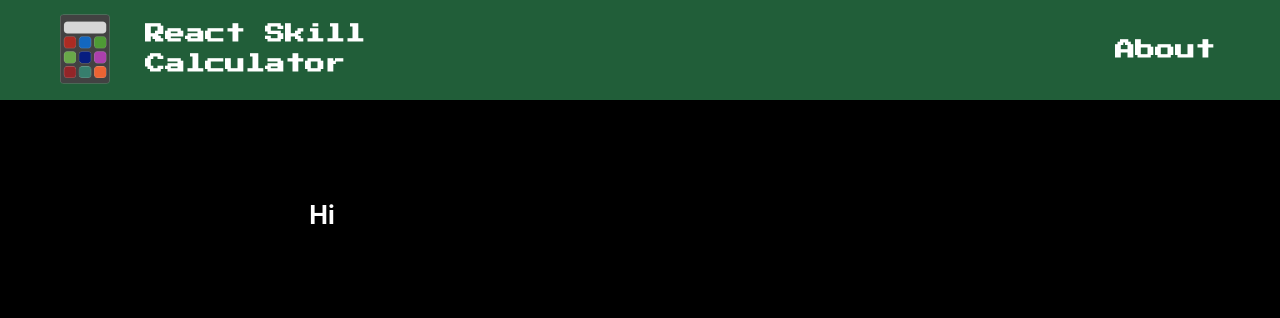
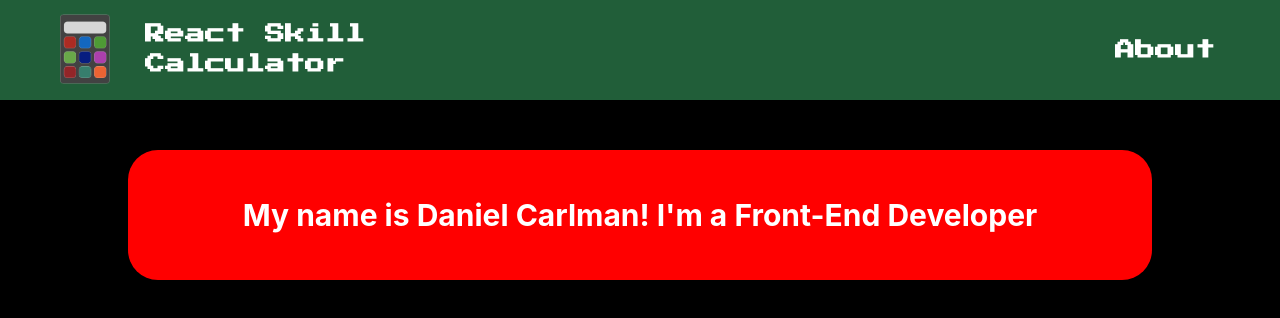
Before and after one commit to danielcarlman/skillcalculator, a React (Create React App) app: page /about in a window 1280 px wide. Shown: the top 318 px of the page. Built offline with nearby package versions, Linux system fonts and the light colour scheme.

Commit message:
Created skeleton for the About page

```diff
--- a/src/Views/About.js
+++ b/src/Views/About.js
@@ -1,15 +1,15 @@
 import React, { Component } from 'react';
-import * as C from '../styles';
+import * as C from './styles';
 
 export default class About extends Component {
   render() {
     return (
       <C.Container>
-        <C.BoxContainer>
-          <C.Box>
-            <C.InfoText>Hi</C.InfoText>
-          </C.Box>
-        </C.BoxContainer>
+        <C.Box>
+          <C.BoxSmallText>
+            My name is Daniel Carlman! I'm a Front-End Developer
+          </C.BoxSmallText>
+        </C.Box>
       </C.Container>
     );
   }
--- a/src/Views/styles.js
+++ b/src/Views/styles.js
@@ -4,111 +4,32 @@ const Container = styled.div`
   display: flex;
   flex-direction: column;
   align-items: center;
-  background-color: black;
+  width: 100%;
   color: white;
 `;
-const CounterContainer = styled.div`
+
+const Box = styled.div`
   display: flex;
   flex-direction: column;
-  justify-content: center;
+  justify-content: ${(props) => (props.isClicked ? 'center' : 'space-between')};
   align-items: center;
-  top: 0;
-  width: 100%;
-  position: ${(props) => (props.isClicked ? 'static' : 'sticky')};
-  background: rgb(0, 0, 0, 0.75);
-  margin-top: 2rem;
-`;
-
-const Counter = styled.h1`
-  color: orchid;
-  font-size: ${(props) => (props.isClicked ? '3rem' : '5rem')};
-  font-weight: 700;
-  opacity: 1;
-  margin: 0;
-`;
-
-const Results = styled.h1`
-  display: ${(props) => (props.isClicked ? 'block' : 'none')};
-  color: orchid;
-  font-size: 3rem;
-  font-weight: 700;
-  opacity: 1;
-  margin: 0;
-`;
-
-const BoxContainer = styled.div`
-  display: grid;
-  grid-auto-rows: ${(props) =>
-    props.isClicked ? '1fr' : 'minmax(250px, 1fr)'};
-  grid-template-columns: ${(props) =>
-    props.isClicked ? '1fr' : 'repeat(auto-fill, minmax(22rem, 1fr))'};
-  grid-gap: 30px;
+  background-color: red;
+  border-radius: 30px;
+  text-align: center;
+  margin: 5rem;
+  padding: 1rem 5rem;
   width: 80%;
-  @media screen and (max-width: 600px) {
-    width: 100%;
-  }
-  height: 100%;
-  padding: 30px 50px;
 `;
 
 const BoxText = styled.h2`
-  font-size: 2.5rem;
+  font-size: 5rem;
   font-weight: 700;
 `;
 
-const Box = styled.div`
-  display: ${(props) => (props.hidden ? 'none' : 'flex')};
-  flex-direction: column;
-  justify-content: ${(props) => (props.isClicked ? 'center' : 'space-between')};
-
-  @media screen and (max-width: 600px) {
-    justify-content: center;
-  }
-
-  align-items: center;
-  background-color: ${(props) => props.color};
-  border-radius: 30px;
-  text-align: center;
-  padding: 5rem 1rem;
+const BoxSmallText = styled.h3`
+  font-size: 3rem;
+  font-weight: 700;
+  line-height: 5rem;
 `;
 
-const InfoContainer = styled.div`
-  display: flex;
-  flex-direction: column;
-  justify-content: space-between;
-  align-items: center;
-`;
-
-const InfoText = styled.h2`
-  font-size: 2.5rem;
-  margin: 2rem 2rem;
-
-  @media screen and (max-width: 600px) {
-    font-size: 1.5rem;
-  }
-`;
-
-const InfoLink = styled.div`
-  a {
-    font-size: 1.5rem;
-    color: white;
-    text-decoration: none;
-
-    &:hover {
-      text-decoration: underline;
-    }
-  }
-`;
-
-export {
-  Container,
-  CounterContainer,
-  Counter,
-  Results,
-  BoxContainer,
-  BoxText,
-  Box,
-  InfoContainer,
-  InfoText,
-  InfoLink,
-};
+export { Container, BoxText, Box, BoxSmallText };
```
